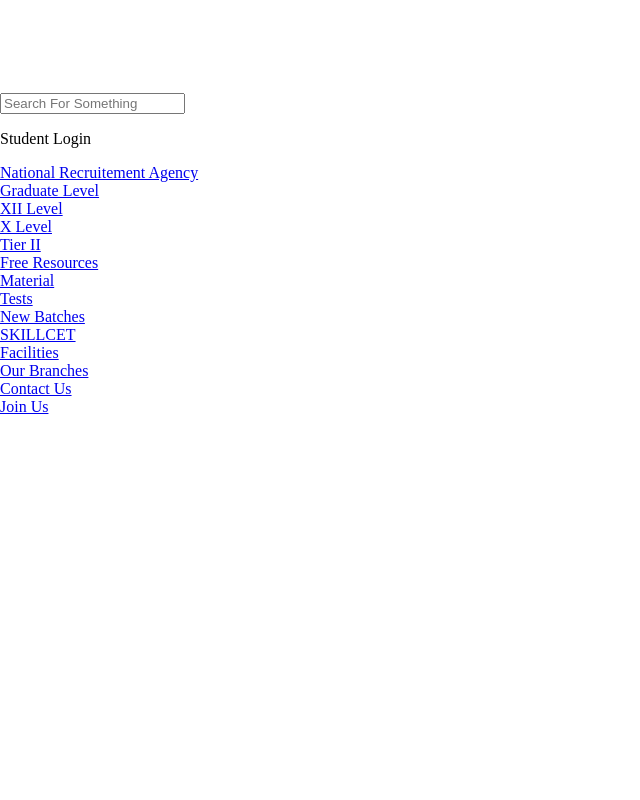
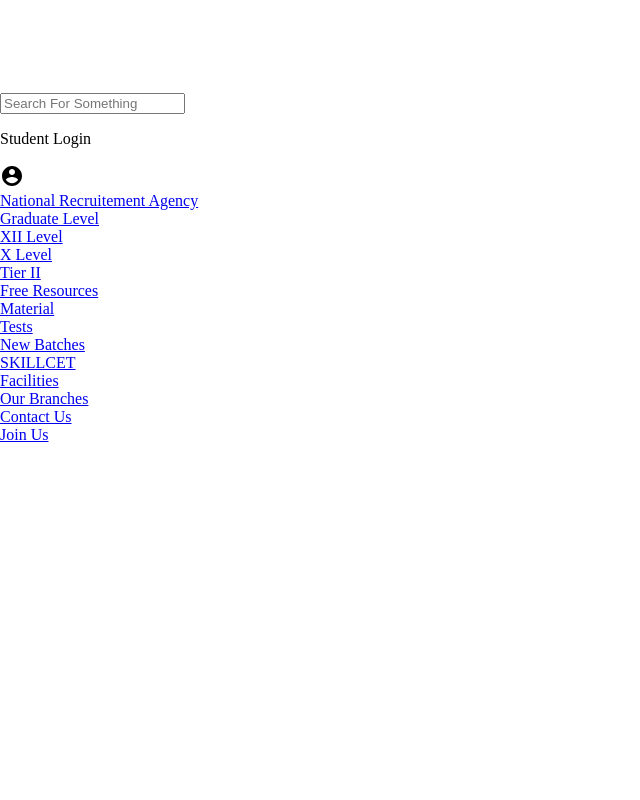
Before and after one commit to Skillcet/Skillcet, a Next.js app: page / in a window 1280 px wide. Shown: the part 1380-2180 px from the top of the page, without its empty margins (0-640 px from the left). Built offline with nearby package versions, Linux system fonts and the light colour scheme.

Commit message:
logo-added

```diff
--- a/components/Header.js
+++ b/components/Header.js
@@ -83,12 +83,9 @@
             />
           </div>
           {/* user icons*/}
-          <div className="flex flex-auto items-center justify-evenly">
-            <p className="hidden md:flex">Student Login</p>
-            {/* <AccountCircleIcon
-              style={{ fontSize: 28 }}
-              className=" text-gray-600 object-contain cursor-pointer"
-            /> */}
+          <div className="flex flex-auto  items-center justify-evenly">
+            <p className="hidden md:flex ">Student Login</p>
+            <AccountCircleIcon className=" text-gray-600  object-contain cursor-pointer" />
           </div>
         </div>
       </div>
```
